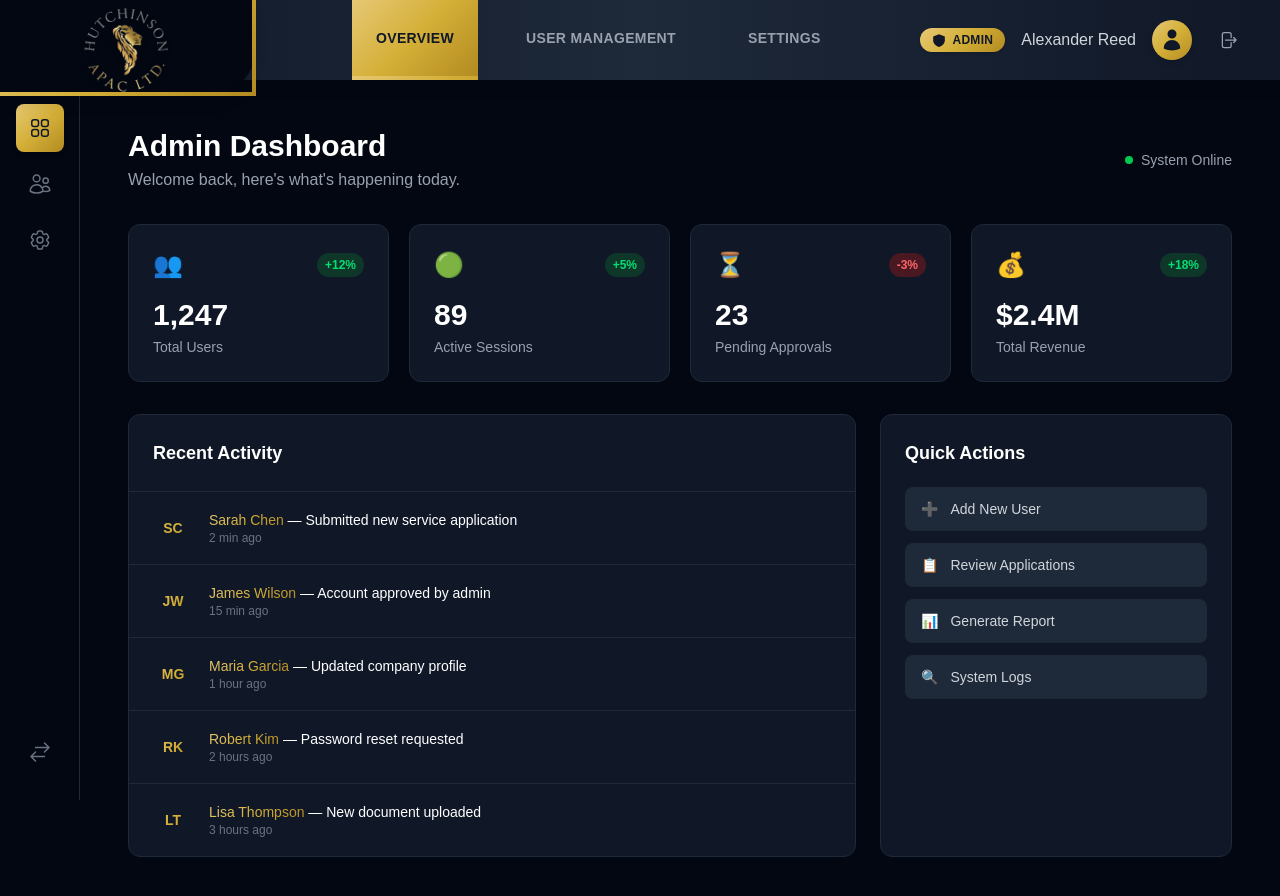
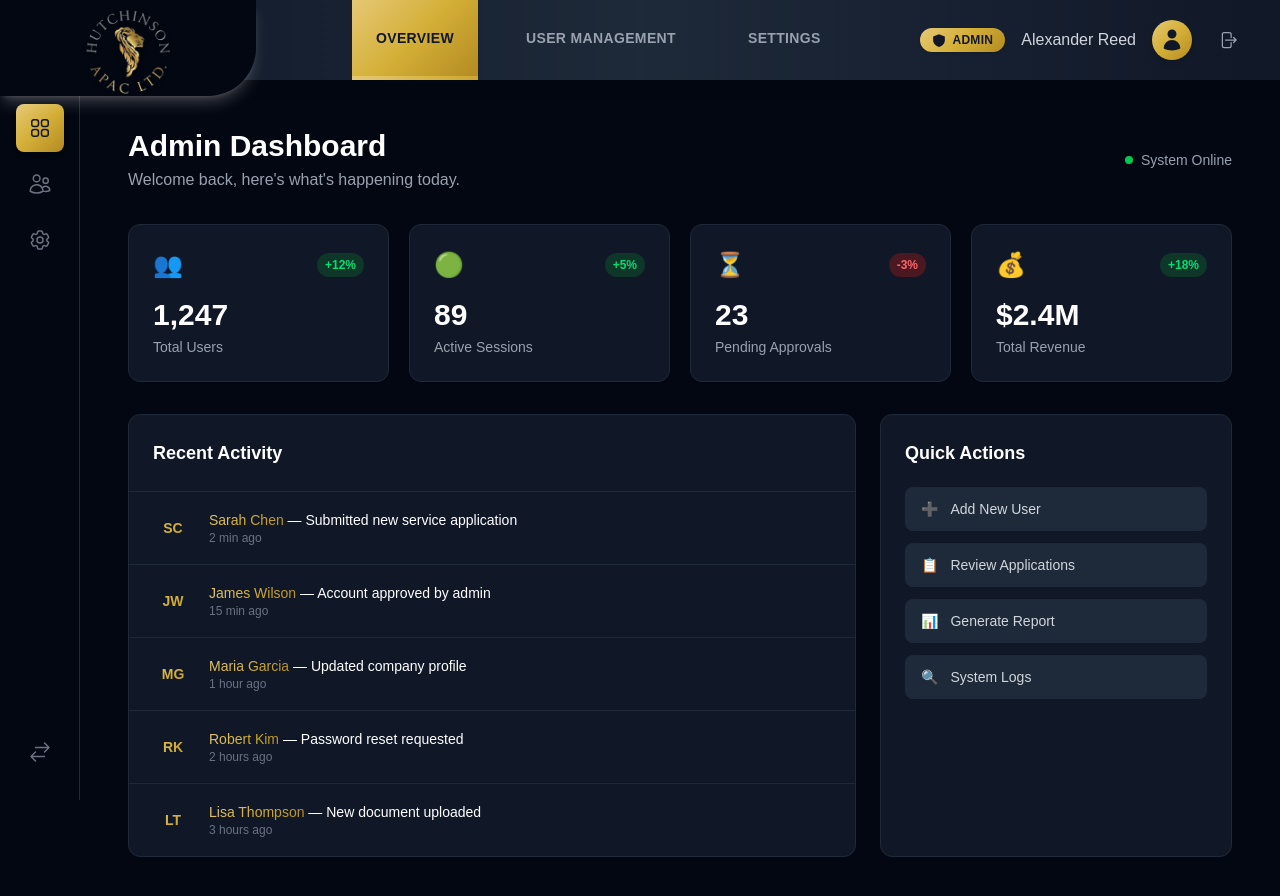
Before and after one commit to fahmidurshanto/hutchinson, a Next.js app: page /admin in a window 1280 px wide. Shown: the top 896 px of the page. Built offline with nearby package versions, Linux system fonts and the light colour scheme.

Commit message:
removed the border from the logo on the admin dashboard

```diff
--- a/src/components/layout/AdminTopNav.js
+++ b/src/components/layout/AdminTopNav.js
@@ -12,7 +12,7 @@ export default function AdminTopNav() {
             style={{ paddingLeft: 'calc(4rem + 2rem)' }}>
 
             {/* Brand Area */}
-            <div className="absolute left-0 top-0 h-[120%] w-48 md:w-64 bg-gray-950 shadow-lg flex items-center justify-center rounded-br-[3rem] border-b-4 border-r-4 border-transparent z-50"
+            <div className="absolute left-0 top-0 h-[120%] w-48 md:w-64 bg-gray-950 shadow-lg flex items-center justify-center shadow-white/20 rounded-br-[3rem]  border-transparent z-50"
                 style={{ borderImage: 'var(--gradient-gold) 1', borderImageSlice: '1' }}>
                 <div className="flex flex-col items-center justify-center mt-2">
                     <img src="/hutchinson-logo.png" alt="Hutchinson APAC Ltd." className="w-20 h-20 md:w-28 md:h-28 object-contain drop-shadow-md" />
```
